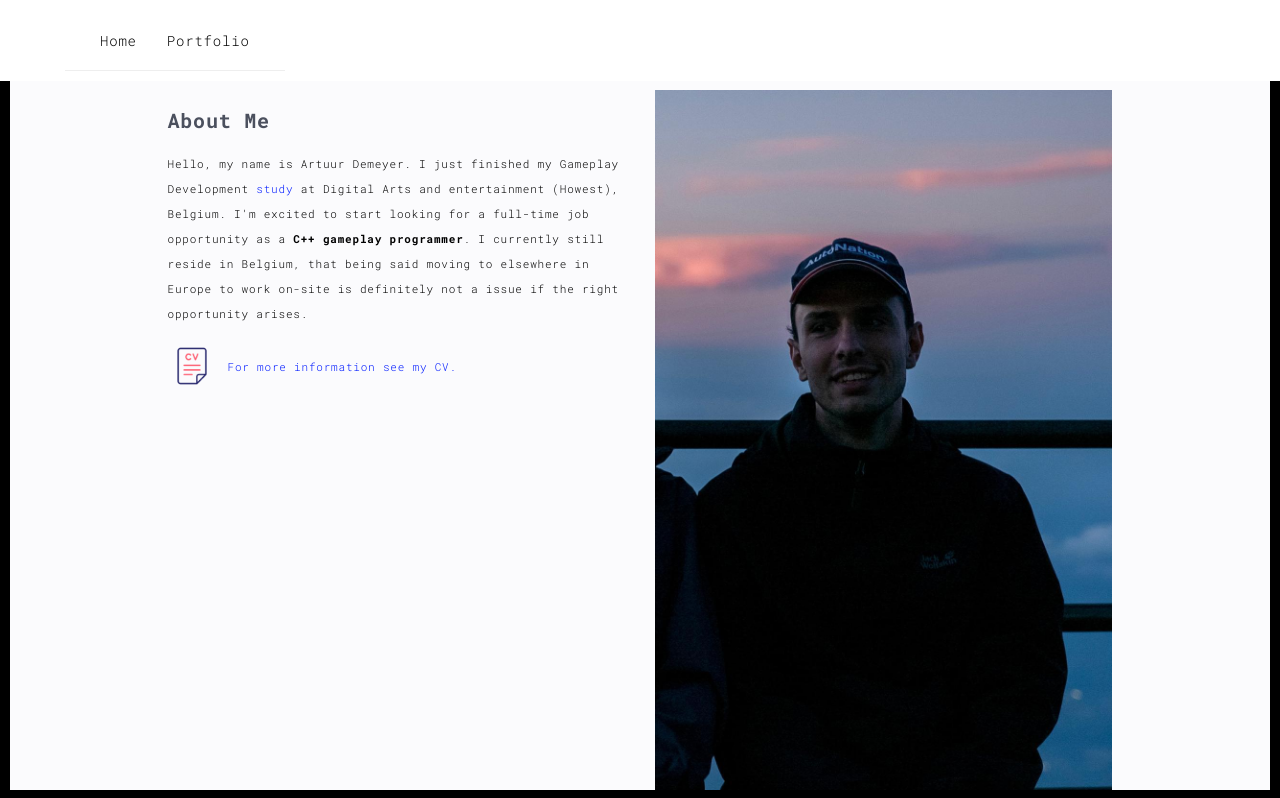
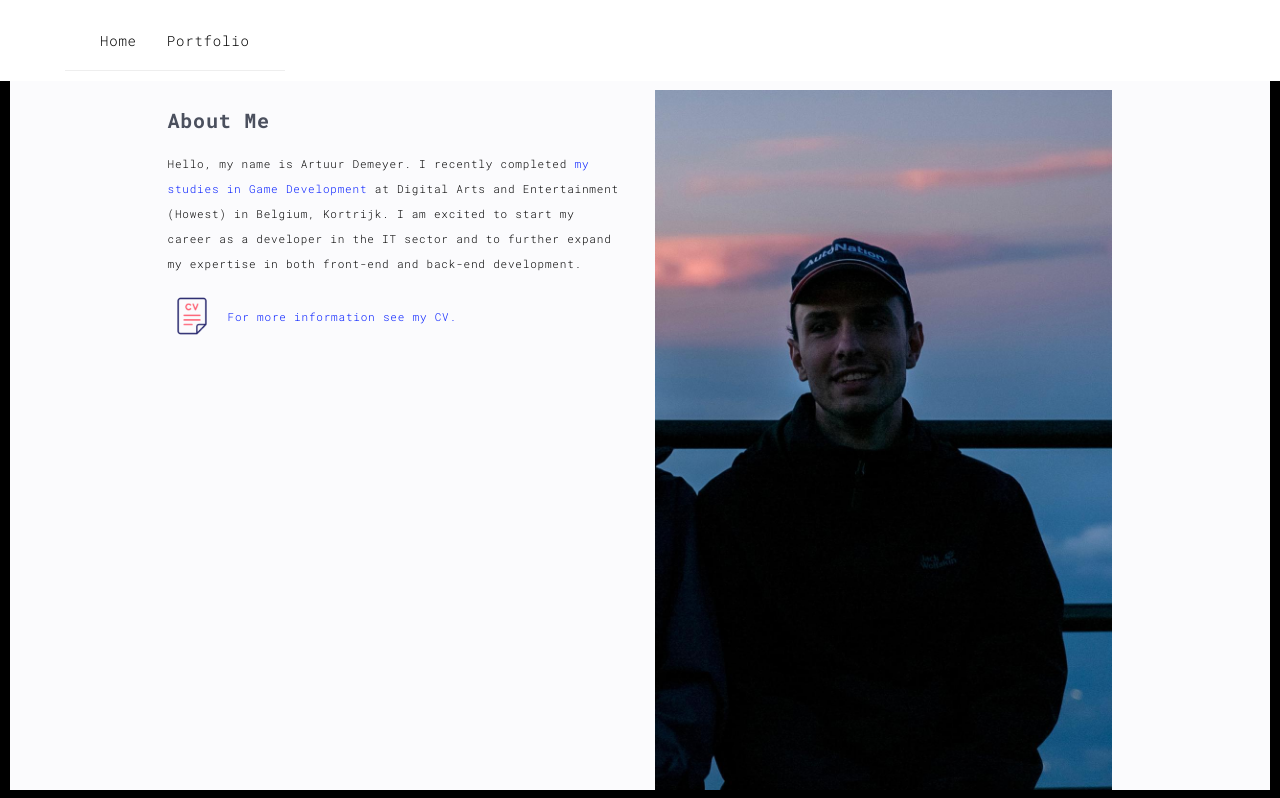
Before and after one commit to Woestijnbok/woestijnbok.github.io, a plain HTML site: page index.html in a window 1280 px wide. Shown: the top 798 px of the page. Drawn offline with Linux system fonts and the light colour scheme.

Commit message:
Developer Focused

```diff
--- a/index.html
+++ b/index.html
@@ -261,7 +261,9 @@ h1, h2, h3, h4, h5, h6 {
               <div class="col-xs-12 col-md-6">
                 <!--About me-->
                 <h3>About Me</h3>
-                <p>Hello, my name is Artuur Demeyer. I just finished my Gameplay Development <a href="https://www.howest.be/en/programmes/bachelor/digital-arts-and-entertainment/game-development">study</a> at Digital Arts and entertainment (Howest), Belgium. I'm excited to start looking for a full-time job opportunity as a <b>C++ gameplay programmer</b>. I currently still reside in Belgium, that being said moving to elsewhere in Europe to work on-site is definitely not a issue if the right opportunity arises.</p>
+                <p>
+				Hello, my name is Artuur Demeyer. I recently completed <a href="https://www.howest.be/en/programmes/bachelor/digital-arts-and-entertainment/game-development">my studies in Game Development</a> at Digital Arts and Entertainment (Howest) in Belgium, Kortrijk. I am excited to start my career as a developer in the IT sector and to further expand my expertise in both front-end and back-end development.
+				</p>
                 <!--CV download-->
                 <div style="display: flex; align-items: center;">
                   <a href="./Assets/Artuur_Demeyer_CV.pdf" download="Artuur Demeyer CV.pdf" style="text-decoration: none; display: flex; align-items: center;">
```
Also changed, not shown: 1 other file.
